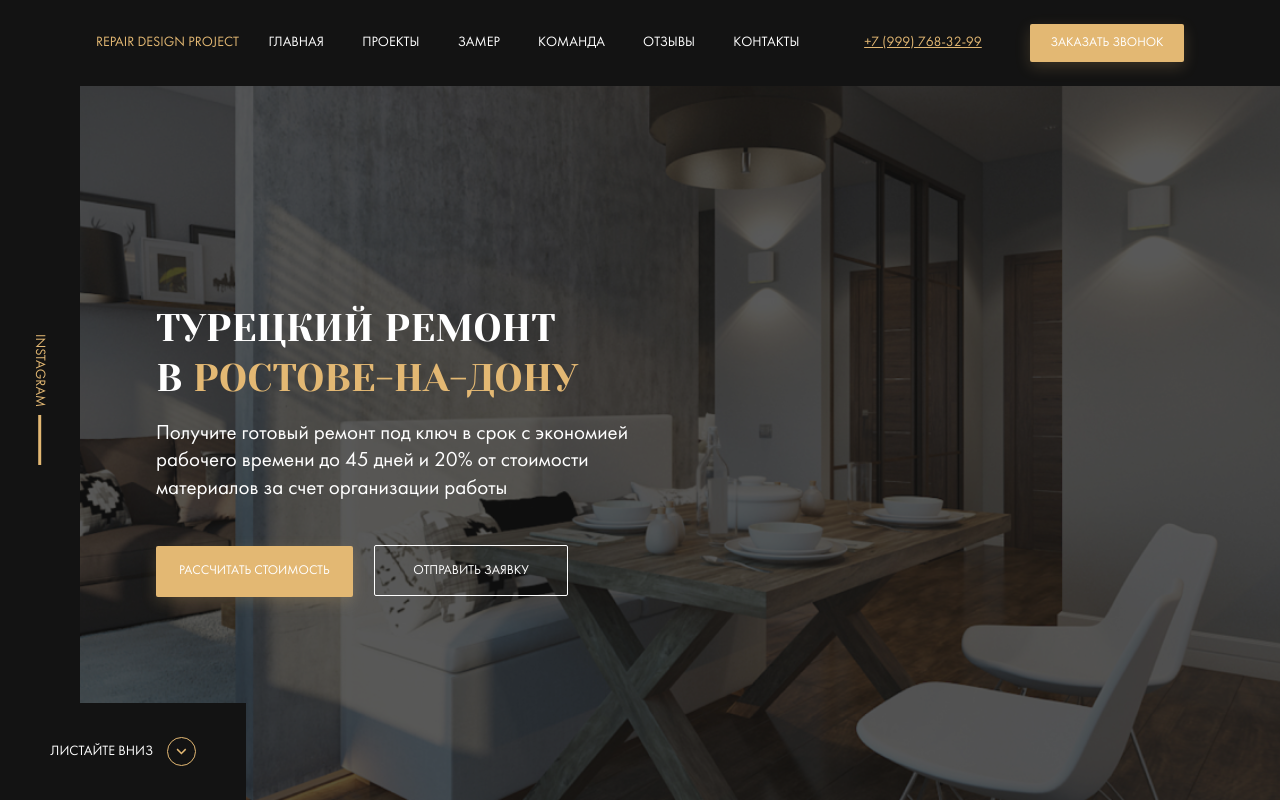
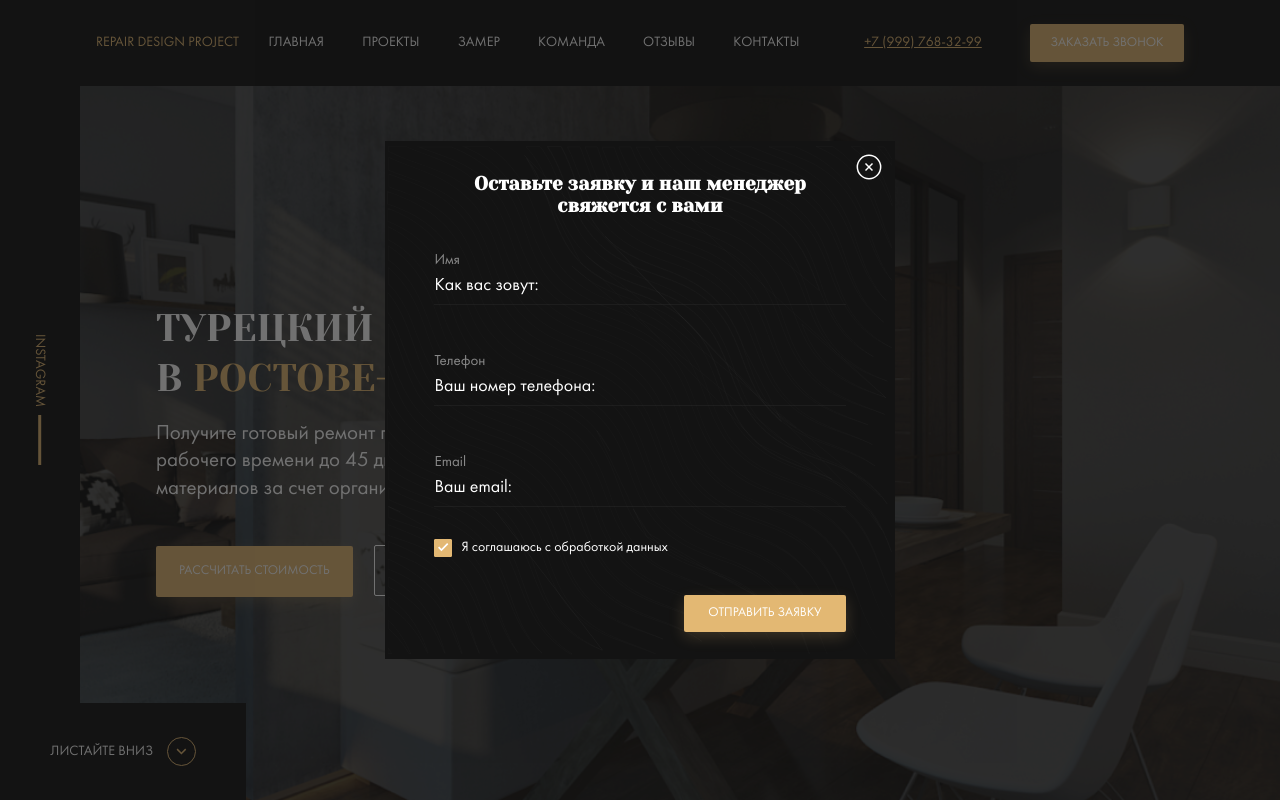
Before and after one commit to flamberg228/web-start, a website: page project_gulp/index.html in a window 1280 px wide. Shown: the top 800 px of the page. Drawn offline with Linux system fonts and the light colour scheme; files whose address does not match are found by name.

Commit message:
fear: create a modal window

```diff
--- a/project_gulp/index.html
+++ b/project_gulp/index.html
@@ -257,5 +257,27 @@
   </section>
   <!-- /.section design -->
 </main>
+<div class="modal">
+  <div class="modal__dialog">
+    <button class="modal__close"></button>
+    <h3 class="modal__title">Оставьте заявку и наш менеджер свяжется с вами</h3>
+    <form action="" class="modal__form">
+      <label for="user-name" class="label form__label label--light">Имя</label>
+      <input type="text" class="input form__input modal__input" id="user-name" placeholder="Как вас зовут:">
+      <label for="user-phone" class="label form__label label--light">Телефон</label>
+      <input type="tel" class="input form__input modal__input" id="user-phone" placeholder="Ваш номер телефона:">
+      <label for="user-email" class="label form__label label--light">Email</label>
+      <input type="email" class="input form__input modal__input" id="user-email" placeholder="Ваш email:">
+      <div class="policy modal__policy">
+        <input type="checkbox" name="policy-checkbox" id="policy-checkbox" class="policy__checkbox" checked>
+        <label for="policy-checkbox" class="policy__label">Я соглашаюсь с обработкой данных</label>
+      </div>
+      <button class="button button--primary modal__button">Отправить заявку</button>
+    </form>
+    <!-- /.modal__form -->
+  </div>
+  <!-- /.modal__dialog -->
+</div>
+<!-- /.modal -->
 </body>
 </html>
--- a/project_gulp/sass/_interface.sass
+++ b/project_gulp/sass/_interface.sass
@@ -17,3 +17,36 @@
     border: 1px solid $light
     background-color: transparent
     color: $light
+.label
+  font-size: 1.07rem
+  &--light
+    color: rgba($light, 0.5)
+.input
+  background-color: transparent
+  border: none
+  border-bottom: 1px solid rgba(54, 54, 54, 0.3)
+  font-size: 1.285rem
+  color: $light
+  padding: 0.5rem 0
+  &::placeholder
+    color: $light
+.policy
+  &__checkbox
+    opacity: 0
+    visibility: hidden
+    &:checked +
+      .policy__label
+        &::before
+          background: $primary url('../img/modal/check.svg') no-repeat center / 0.8rem
+
+  &__label
+    display: flex
+    align-items: center
+    &::before
+      content: ''
+      width: 18px
+      height: 18px
+      border: 1px solid $primary
+      border-radius: 1px
+      cursor: pointer
+      margin-right: 0.64rem
--- a/project_gulp/sass/style.sass
+++ b/project_gulp/sass/style.sass
@@ -9,5 +9,6 @@
 @import 'templates/control'
 @import 'templates/types'
 @import 'templates/design'
+@import 'templates/modal'
 
 @import 'media'
--- /dev/null
+++ b/project_gulp/sass/templates/_modal.sass
@@ -0,0 +1,46 @@
+.modal
+  position: fixed
+  z-index: 199
+  left: 0
+  top: 0
+  bottom: 0
+  right: 0
+  width: 100%
+  height: 100%
+  background-color: rgba($dark, 0.6)
+  display: flex
+  align-items: center
+  justify-content: center
+  &__dialog
+    position: relative
+    max-width: 36.36rem
+    background: $dark url('../img/modal/bg-lines.svg') no-repeat center
+    padding: 2.357rem 3.5rem 1.928rem
+    color: $light
+  &__close
+    position: absolute
+    right: 0
+    top: 0
+    width: 28px
+    height: 28px
+    background: transparent url('../img/modal/close.svg') no-repeat center
+    border: none
+    margin: 12px
+    cursor: pointer
+  &__title
+    font-family: 'Yeseva One', cursive
+    font-size: 1.357rem
+    text-align: center
+    margin: 0
+    margin-bottom: 2.428rem
+  &__form
+    display: flex
+    flex-direction: column
+  &__input
+    margin-bottom: 3.428rem
+    &:last-of-type
+      margin-bottom: 1rem
+  &__policy
+    margin-bottom: 2.7rem
+  &__button
+    align-self: flex-end
```
Also changed, not shown: project_gulp/css/style.css, project_gulp/img/modal/bg-lines.svg (added), project_gulp/img/modal/check.svg (added), project_gulp/img/modal/close.svg (added).
